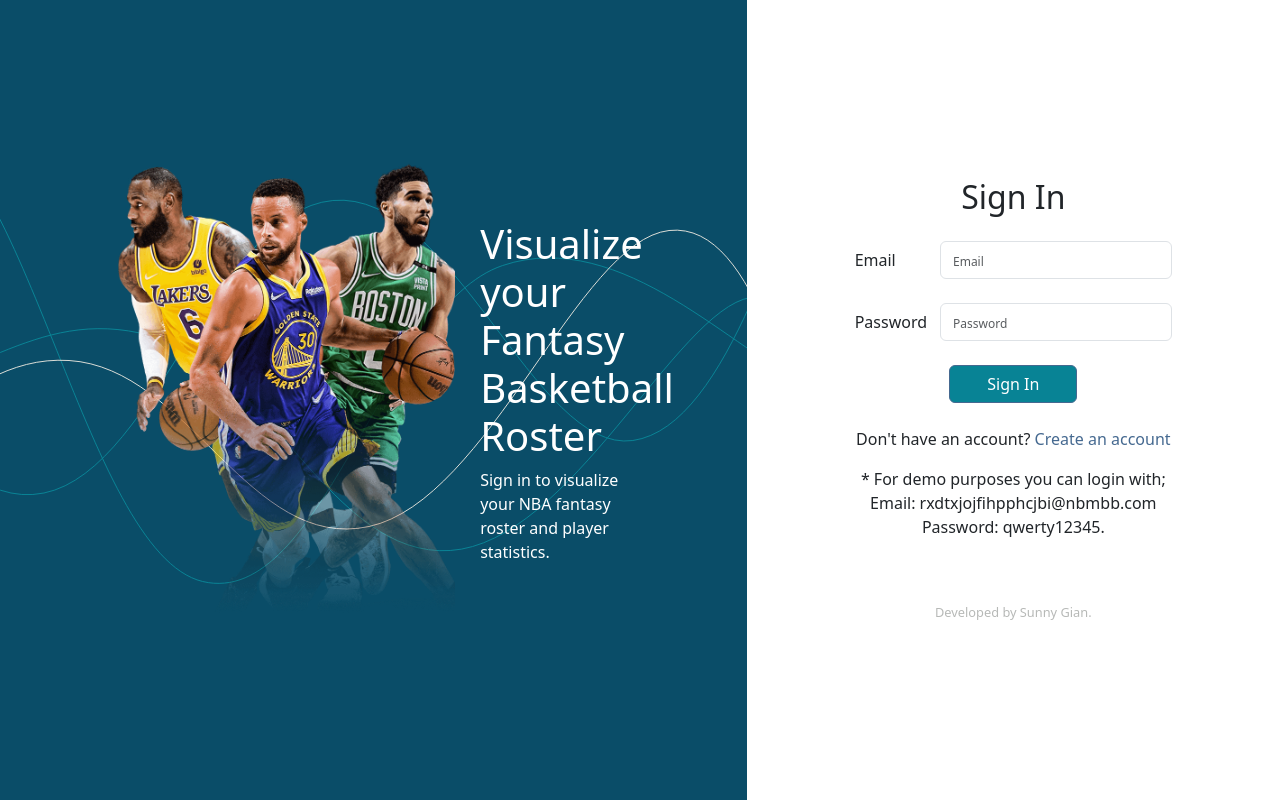
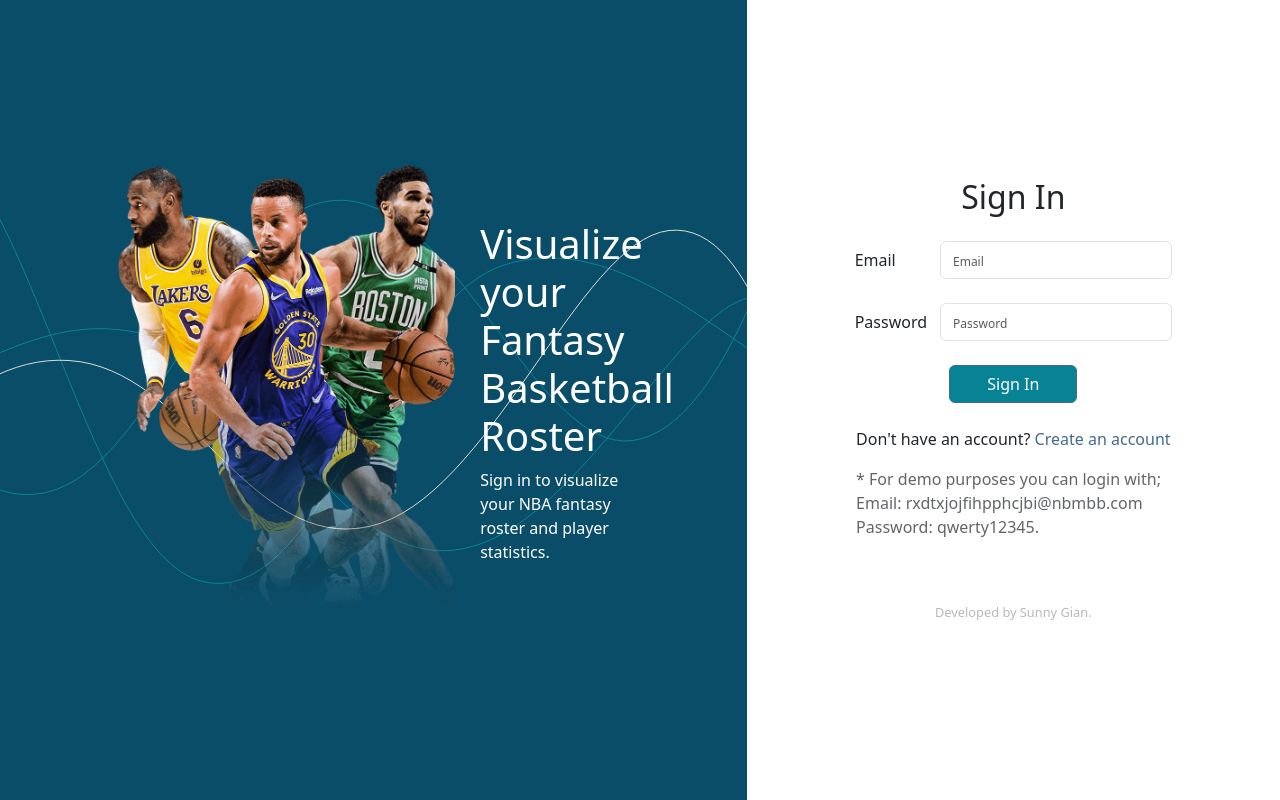
Before and after one commit to Sgian24/FantasyNBABasketball, a React (Create React App) app: page /#/ in a window 1280 px wide. Built offline with nearby package versions, Linux system fonts and the light colour scheme; no server answers.

Commit message:
Fix alignment of spinner and decrease demo font size when viewing on devices less than 576px wide.

```diff
--- a/src/Pages/Home.js
+++ b/src/Pages/Home.js
@@ -170,7 +170,7 @@ const Home = () => {
           </Row>
         </Container>
         <div className="loading-spinner d-flex justify-content-center align-items-center position-absolute w-100 bg-black" style={{visibility:loading? "visible":"hidden"}}>
-          <Spinner animation='border' variant='light'/>
+          <Spinner className="spinner" animation='border' variant='light'/>
         </div>
        <Container className='page-container h-auto overflow-hidden' fluid>
           <Row className="page-container-row overflow-hidden">
--- a/src/style.css
+++ b/src/style.css
@@ -229,6 +229,11 @@ input::placeholder {
     color: #b7b9b7;
  }
 
+ .demo {
+    text-align: initial;
+    opacity: 0.7;
+ }
+
  /**************************************** Home Page**/
 
  .nav-container {
@@ -411,10 +416,16 @@ input::placeholder {
         min-width: 17vw !important ;
         font-size: 8px ;
     }
+    .loading-spinner {
+        margin-bottom: 75vh;
+    }
 }
 
  @media only screen and (max-width: 376px) {
     .create-account {
+        font-size: 0.7rem;
+    }
+    .demo {
         font-size: 0.7rem;
     }
     h2 {
@@ -448,5 +459,4 @@ input::placeholder {
         min-width: 20vw !important ;
         font-size: 8px ;
     }
-
  }
```
Lines whose indentation alone changed are shown as unchanged.
